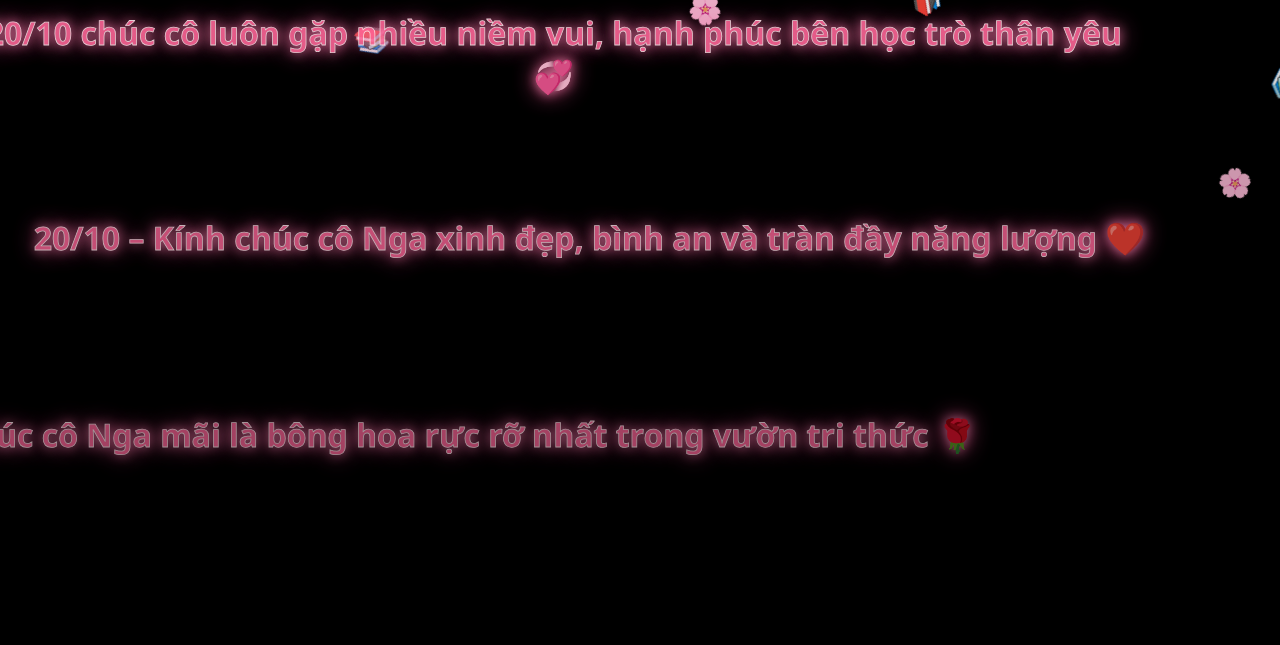
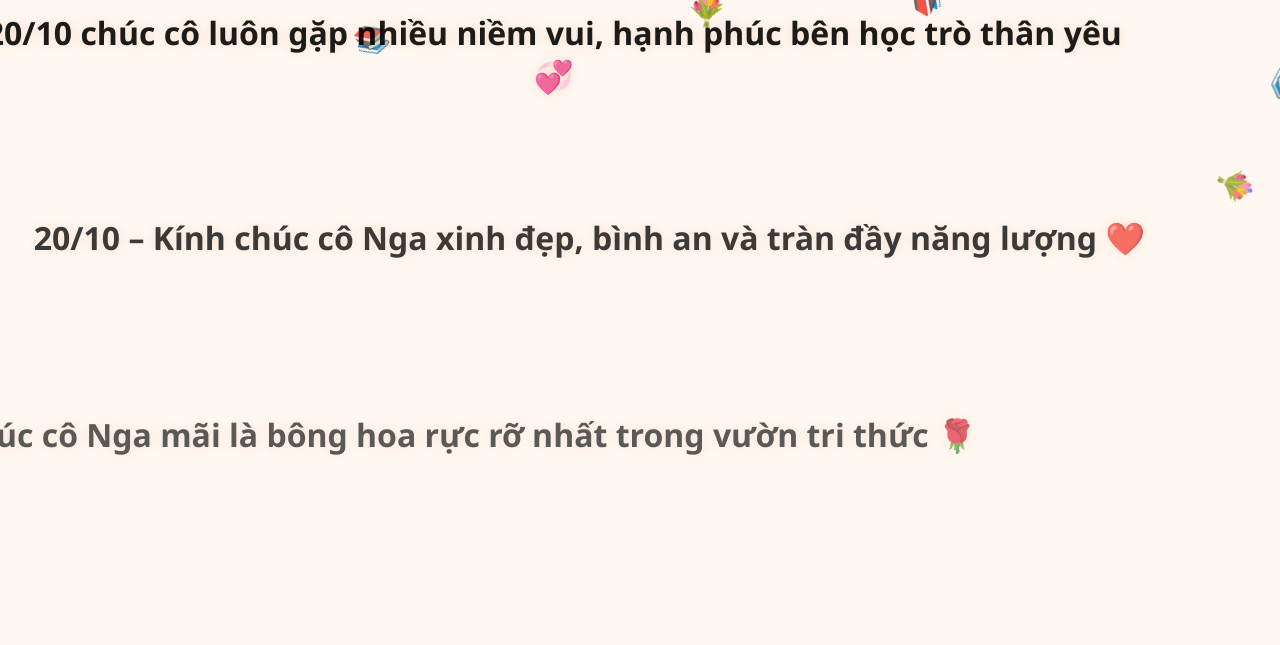
Before and after one commit to Tutai09/c-Nga, a plain HTML site: page index.html in a window 1280 px wide. Shown: the part 155-800 px from the top of the page. Drawn offline with Linux system fonts and the light colour scheme.

Commit message:
Update index.html

```diff
--- a/index.html
+++ b/index.html
@@ -3,12 +3,12 @@
 <head>
 <meta charset="utf-8">
 <meta name="viewport" content="width=device-width,initial-scale=1">
-<title>Chúc mừng 20/10 - Gửi cô Nga</title>
+<title>Chúc mừng 20/10</title>
 <style>
   html, body {
     height: 100%;
     margin: 0;
-    background: #000000;
+    background: #fff8f2;
     overflow: hidden;
     font-family: "Segoe UI", sans-serif;
   }
@@ -28,12 +28,11 @@
     display: flex;
     justify-content: center;
     text-align: center;
-    color: #ff6699;
-    -webkit-text-stroke: 0.8px #ffe6ec;
-    font-weight: 700;
+    color: #e8a87;
+    font-weight: 600;
     font-size: clamp(24px, 5vw, 32px);
     max-width: 90vw;
-    text-shadow: 0 0 12px #ff85b3, 0 0 25px #ff4d94;
+    text-shadow: 0 0 12px rgba(232,168,124,0.4);
     animation: fall linear forwards;
   }
 
@@ -55,7 +54,7 @@
   }
 
   .flower::before {
-    content: "🌸";
+    content: "💐";
     display: inline-block;
     animation: spin 3s linear infinite;
   }
```
